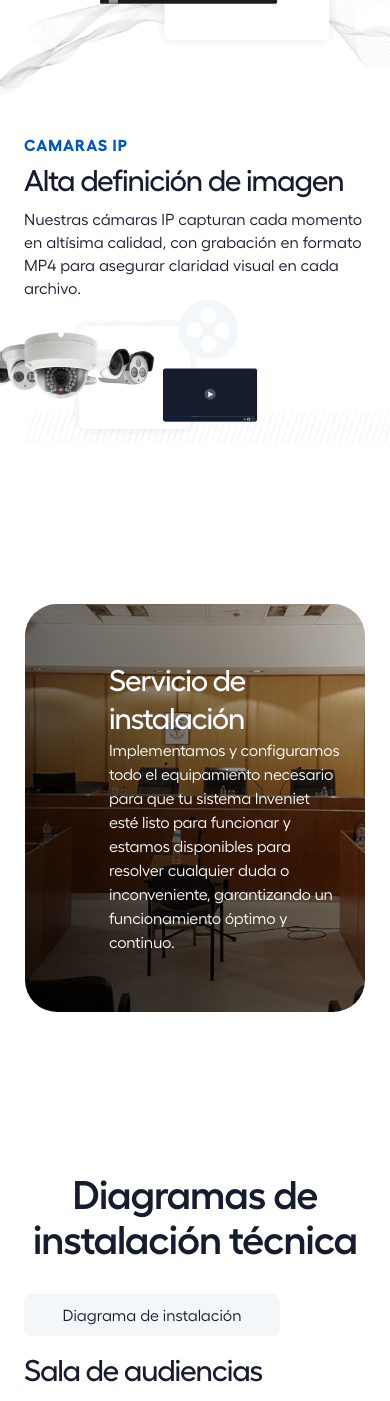
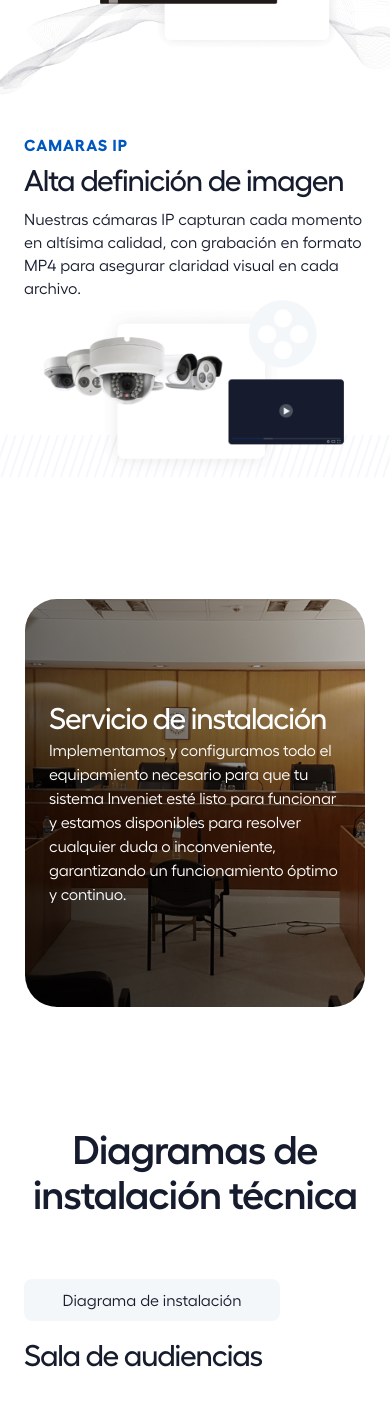
Before and after one commit to pascualmanuel/inveniet, a React (Create React App) app: page /equipamiento in a window 390 px wide. Shown: the part 1139-2540 px from the top of the page. Built offline with nearby package versions, Linux system fonts and the light colour scheme.

Commit message:
Going good mob

```diff
--- a/src/Pages/Equipamiento.jsx
+++ b/src/Pages/Equipamiento.jsx
@@ -3,11 +3,19 @@ import { Link } from "react-router-dom";
 import Eq1 from "../assets/eq-1.png";
 import Eq2 from "../assets/eq-2.png";
 import Eq3 from "../assets/eq-3.png";
+import Eq33 from "../assets/eq-3-mob.png";
 import Eq4 from "../assets/equipment-fiscalia.jpg";
 import Eq5 from "../assets/sa.png";
 import Eq6 from "../assets/cg.png";
 
 const Equipamiento = () => {
+  let isNotDesktop = window.innerWidth < 1024;
+  let Img3 = Eq3;
+
+  if (isNotDesktop) {
+    Img3 = Eq33;
+  }
+
   return (
     <>
       <div className="w-screen h-[250px] equipment-bg lg:h-[350px] z-[-1] flex items-center">
@@ -68,7 +76,7 @@ const Equipamiento = () => {
         </div>
         <div className="flex justify-center lg:w-[30%]">
           <img
-            src={Eq3}
+            src={Img3}
             className="w-[440px] lg:w-[625px] max-w-none"
             alt="image"
           />
@@ -101,9 +109,9 @@ const Equipamiento = () => {
         </div>
       </div> */}
       {/*  */}
-      <div className="mx-[25px] my-[160px]">
+      <div className="mx-[25px] my-[120px] md:my-[160px]">
         <div className="bg-fiscalia center">
-          <div className="md:w-[492px] text-white ml-[60px]">
+          <div className=" md:w-[492px] text-white md:ml-[60px]">
             <h2 className="myH2">Servicio de instalación</h2>
             <p className="myP">
               Implementamos y configuramos todo el equipamiento necesario para
@@ -115,7 +123,9 @@ const Equipamiento = () => {
         </div>
       </div>
 
-      <h2 className="myH1 text-center">Diagramas de instalación técnica</h2>
+      <h2 className="myH1 text-center mb-[30px] md:mb-auto">
+        Diagramas de instalación técnica
+      </h2>
       <div className="lg:flex lg:flex-row lg:items-center lg:justify-between lg:my-20 max-width center flex flex-col-reverse">
         <div className="flex justify-center lg:w-[40%]">
           <img src={Eq5} className=" max-w-full hidden lg:block" alt="image" />
@@ -138,16 +148,16 @@ const Equipamiento = () => {
             audiovisuales. Nuestro equipo se encarga de la instalación completa,
             asegurando una experiencia fluida y profesional.
           </p>
-          <Link to={"/demo"}>
-            <div className=" h-[50px] w-[165px] myCTA text-white flex justify-center items-center bg-iBlue rounded-lg">
+          <Link to={"/demo"} className="w-full">
+            <div className=" h-[50px] sm:w-[165px] myCTA text-white flex justify-center items-center bg-iBlue rounded-lg">
               Solicitar demo
             </div>
           </Link>
         </div>
       </div>
 
-      <div className="lg:flex lg:flex-row-reverse lg:items-center lg:justify-between lg:my-20 max-width center flex flex-col-reverse">
-        <div className="flex justify-center lg:w-[40%]">
+      <div className="lg:flex lg:flex-row-reverse lg:items-center lg:justify-between lg:my-20 max-width center flex flex-col-reverse ">
+        <div className="flex justify-center lg:w-[40%] mb-[50px]">
           <img
             src={Eq6}
             className=" max-w-full  hidden lg:block "
@@ -173,8 +183,8 @@ const Equipamiento = () => {
             de control. Nuestro equipo se encarga de la instalación completa
             para asegurar un funcionamiento impecable.
           </p>
-          <Link to={"/demo"}>
-            <div className=" h-[50px] w-[165px] myCTA text-white flex justify-center items-center bg-iBlue rounded-lg">
+          <Link to={"/demo"} className="w-full ">
+            <div className=" h-[50px] sm:w-[165px] myCTA text-white flex justify-center items-center bg-iBlue rounded-lg">
               Solicitar demo
             </div>
           </Link>
--- a/src/index.css
+++ b/src/index.css
@@ -195,14 +195,14 @@
   max-width: 1192px;
   height: 408px;
 }
-
+/*
 .equ-fisc {
   background-image: url("./assets/equipment-fiscalia.jpg");
   background-position: center;
   background-size: cover;
   height: 110px;
   background-position: top;
-}
+} */
 
 /* FAQ.css */
 
```
Also changed, not shown: src/assets/eq-3-mob.png (added).
